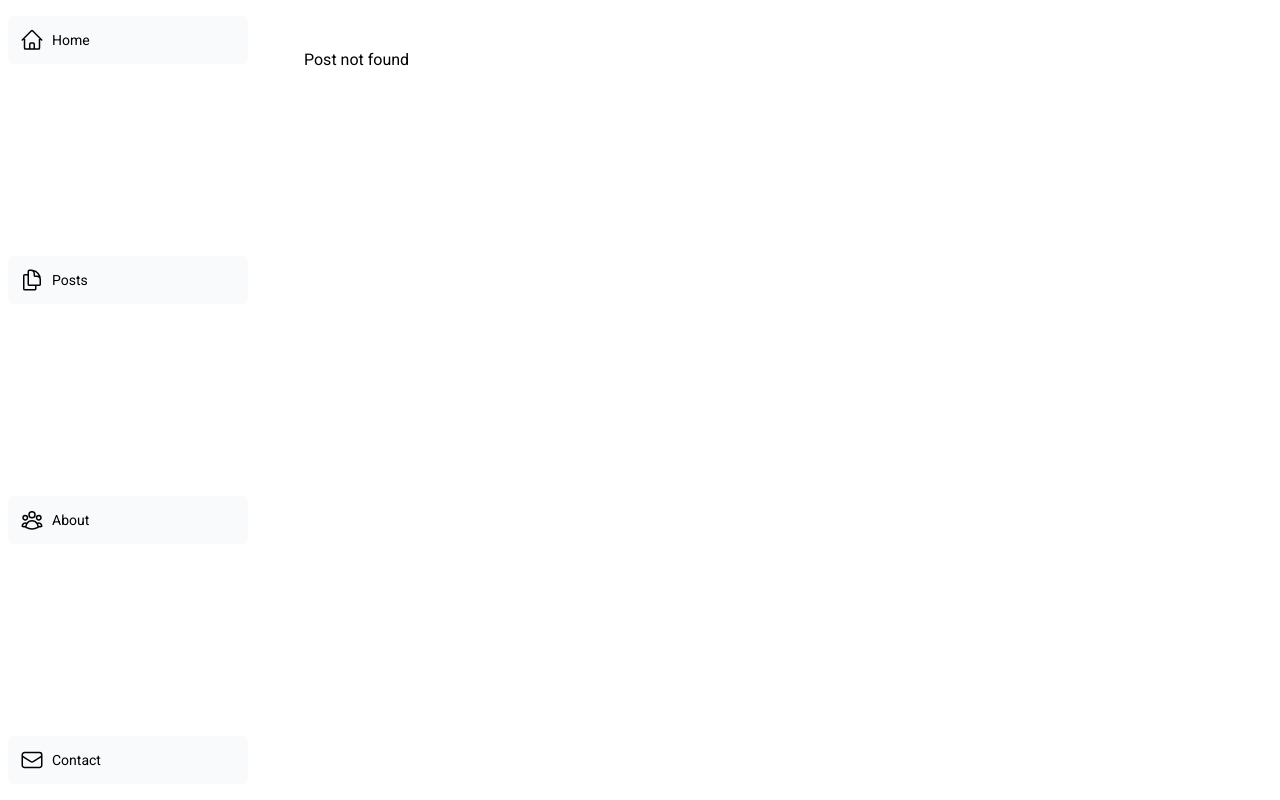
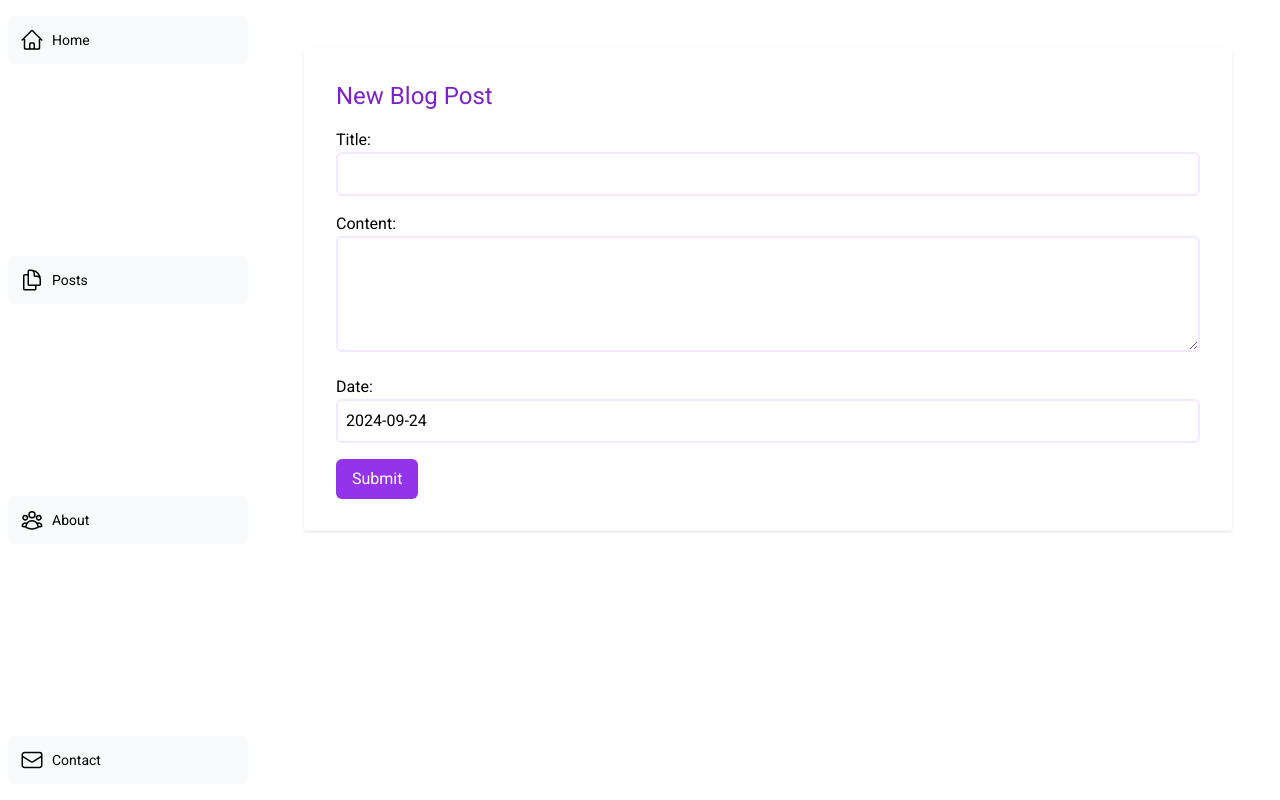
Before and after one commit to pekellogg/blog, a Next.js app: page /blog/post/insert in a window 1280 px wide. Before the commit this address had no page. Built offline with nearby package versions, Linux system fonts and the light colour scheme.

Commit message:
adds vercel db env vars + added to .gitignore, db table creation + init seeds script, adds several node packages, adds post insert route

```diff
--- /dev/null
+++ b/src/app/api/posts/route.ts
@@ -0,0 +1,28 @@
+
+import { sql } from '@vercel/postgres';
+import { NextResponse } from 'next/server';
+
+export async function GET() {
+  try {
+    const posts = await sql`SELECT * FROM posts ORDER BY date DESC LIMIT 2;`;
+    return NextResponse.json({ posts }, { status: 200 });
+  } catch (error) {
+    return NextResponse.json({ error }, { status: 500 });
+  }
+}
+
+export async function POST(request: Request) {
+  const { searchParams } = new URL(request.url);
+  const id = searchParams.get('id');
+  const title = searchParams.get('title');
+  const content = searchParams.get('content');
+  const date = searchParams.get('date');
+
+  try {
+    // SQL query to insert a new post
+    await sql`INSERT INTO posts (id, author, title, content, date) VALUES (${id}, 'sandra l', ${title}, ${content}, ${date});`;
+    return NextResponse.json({ message: 'Post successfully inserted' }, { status: 200 });
+  } catch (error) {
+    return NextResponse.json({ error }, { status: 500 });
+  }
+}
--- a/src/app/blog/post/[id]/page.tsx
+++ b/src/app/blog/post/[id]/page.tsx
@@ -3,13 +3,10 @@ import Post from "@/app/ui/components/posts/Post";
 
 export default function Page({params}: {params: {id: string}}) {
     const post = posts.find((post) => post.id === params.id);
-    if (!post) {
-        return <div>Post not found</div>;
-    }
     return (
         <>
             <h1>Post</h1>
-            <Post {...post} />
+            {post && <Post {...post} />}
         </>
     )
 }
--- /dev/null
+++ b/src/app/blog/post/insert/page.tsx
@@ -0,0 +1,68 @@
+"use client";
+import { useRouter } from 'next/navigation';
+import { useState } from 'react';
+import { v4 as uuidv4 } from 'uuid';
+
+export default function Page() {
+  const router = useRouter()
+  const [formData, setFormData] = useState({
+    id: '',
+    title: '',
+    content: '',
+    date: new Date().toISOString().slice(0, 10)
+  });
+
+  const handleChange = (e: React.ChangeEvent<HTMLInputElement | HTMLTextAreaElement>) => {
+    const { name, value } = e.target;
+    setFormData(prevData => ({
+      ...prevData,
+      [name]: value
+    }))
+  };
+
+  const handleSubmit = (e: React.FormEvent<HTMLFormElement>) => {
+    e.preventDefault();
+    const uuid = uuidv4();
+    fetch(`/api/posts?id=${uuid}&title=${formData.title}&content=${formData.content}&date=${formData.date}`, {
+      method: 'POST',
+      headers: {
+        'Content-Type': 'application/json'
+      },
+      body: JSON.stringify({ ...formData, id: uuid })
+    }).then(() => {
+      // Clear form fields
+      setFormData({
+        id: '',
+        title: '',
+        content: '',
+        date: ''
+      });
+      router.push('/blog/posts');
+    }).catch(console.error)
+  }
+
+  return (
+    <div className="bg-white p-8 rounded shadow">
+      <h2 className="text-2xl mb-4 text-purple-700">New Blog Post</h2>
+      <form onSubmit={handleSubmit} className="space-y-4">
+
+        <div>
+          <label htmlFor="title" className="block font-medium">Title:</label>
+          <input type="text" id="title" name="title" value={formData.title} onChange={handleChange} className="w-full border-2 border-purple-100 p-2 rounded-md focus:border-purple-200 focus:outline-none" />
+        </div>
+        <div>
+          <label htmlFor="content" className="block font-medium">Content:</label>
+          <textarea id="content" name="content" rows={4} value={formData.content} onChange={handleChange} className="w-full border-2 border-purple-100 p-2 rounded-md focus:border-purple-200 focus:outline-none"></textarea>
+        </div>
+        <div>
+          <label htmlFor="date" className="block font-medium">Date:</label>
+          <input type="text" id="date" name="date" value={formData.date} readOnly className="w-full border-2 border-purple-100 p-2 rounded-md focus:border-purple-200 focus:outline-none" />
+
+        </div>
+        <div>
+          <button type="submit" className="text-white px-4 py-2 rounded-md bg-purple-600  hover:bg-purple-700">Submit</button>
+        </div>
+      </form>
+    </div>
+  );
+}
--- a/src/app/blog/posts/page.tsx
+++ b/src/app/blog/posts/page.tsx
@@ -1,11 +1,24 @@
-import { posts } from "@/app/lib/placeholder-data";
+import { connectToDb, getPosts } from "@/app/lib/data";
+import { Button } from "@/app/ui/components/button";
 import Post from "@/app/ui/components/posts/Post";
+import Link from "next/link";
+// import { Post as TPost } from "@/app/lib/definition";
+// import { posts } from "@/app/lib/placeholder-data";
 
-export default function Page() {
+export default async function Page() {
+    const client = await connectToDb();
+    const posts = await getPosts();
+
     return (
         <>
+            {client && <p className="text-green-600">Connected to database</p>}
+            <Link href="/blog/post/insert"><Button className="outline outline-1  border-purple-700 text-purple-700 hover:bg-purple-700 hover:text-white my-5 py-2 px-4 rounded">New +</Button></Link>
             <h1>Posts</h1>
-            {posts.map((post) => <Post key={post.id} {...post}/>)}
+            {posts && posts?.map((post) => (
+                <div key={post.id} className="border border-gray-200 p-4 my-4">
+                    <Post id={post.id} title={post.title} content={post.content} date={post.date} />
+                </div>
+            ))}
         </>
     )
 }
--- /dev/null
+++ b/src/app/lib/data.ts
@@ -0,0 +1,25 @@
+import { createClient, sql } from '@vercel/postgres';
+
+export async function connectToDb() {
+  const client = createClient();
+  await client.connect();
+
+  try {
+    if (client) {
+      console.log('Connected to database');
+      return client;
+    }
+  } catch (error) {
+    console.error('Error connecting to database', error);
+  }
+}
+
+export async function getPosts() {
+  try {
+    const data = await sql`SELECT * FROM posts`
+    // console.log(data.rows)
+    return data.rows;
+  } catch (error) {
+    console.error('Error getting posts', error);
+  }
+}
--- a/src/app/ui/components/nav-links.tsx
+++ b/src/app/ui/components/nav-links.tsx
@@ -23,7 +23,7 @@ const links = [
   { name: 'Contact', href: '/blog/contact', icon: EnvelopeIcon },
 ];
 
-export default async function NavLinks() {
+export default function NavLinks() {
   const pathname = usePathname();
   return (
     <>
--- a/src/app/ui/components/posts/Post.tsx
+++ b/src/app/ui/components/posts/Post.tsx
@@ -1,11 +1,12 @@
+import { Post } from "@/app/lib/definition";
 import Link from "next/link";
 
-export default function Component({ id, title, content, date }: { id: string, title: string, content: string, date: string }) {
+export default function Component({ id, title, content, date }: Post) {
     return (
-        <div key={id} className="border border-gray-200 p-4 my-4">
+        <>
             <Link href={`/blog/post/${id}`}><h2>{title}</h2></Link>
             <p className="text-gray-500">{date}</p>
             <p>{content}</p>
-        </div>
+        </>
     );
 }
```
Also changed, not shown: package.json (+7 -2 lines), scripts/seed.js (added, +53 -0 lines), src/app/lib/definition.ts (+6 -5 lines), src/app/ui/components/avatar.tsx (+5 -5 lines), src/app/ui/components/dropdown-menu.tsx (+20 -14 lines), 2 other files (tests, documents, lock files or other folders).
